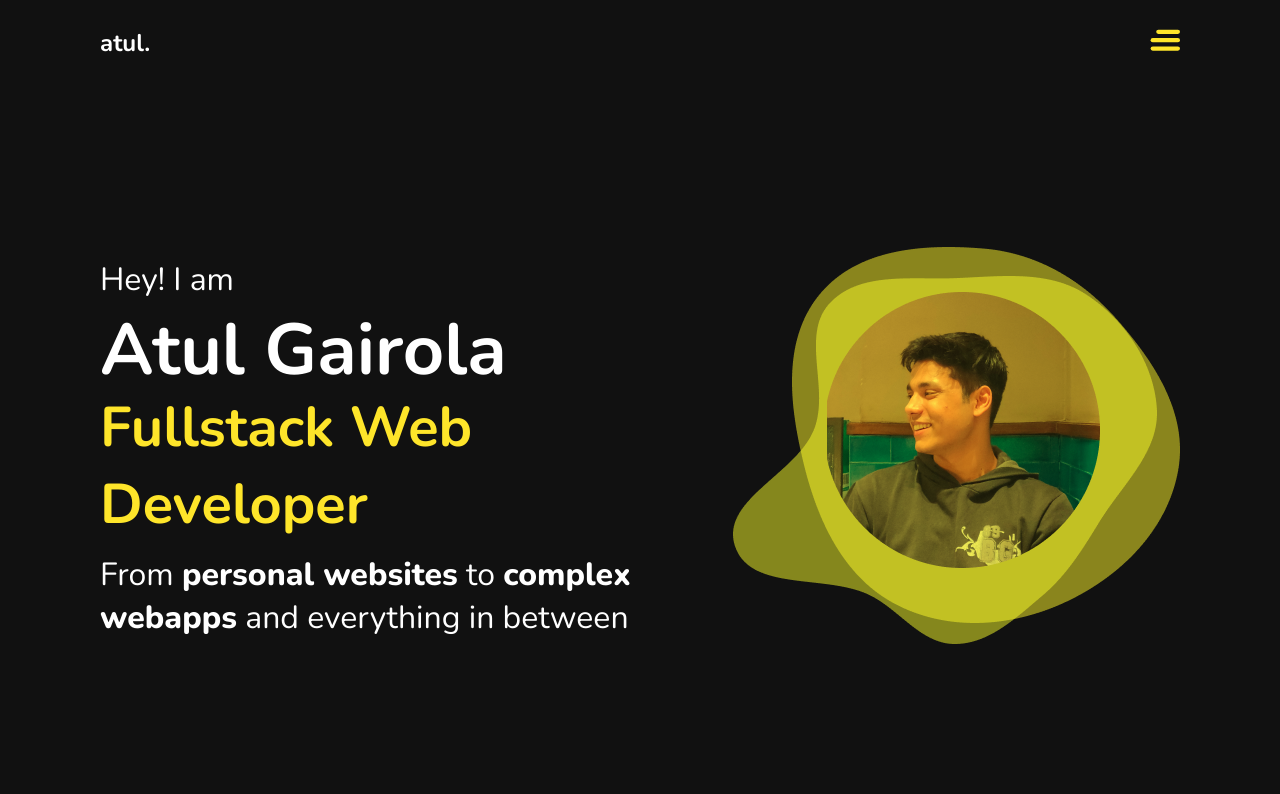
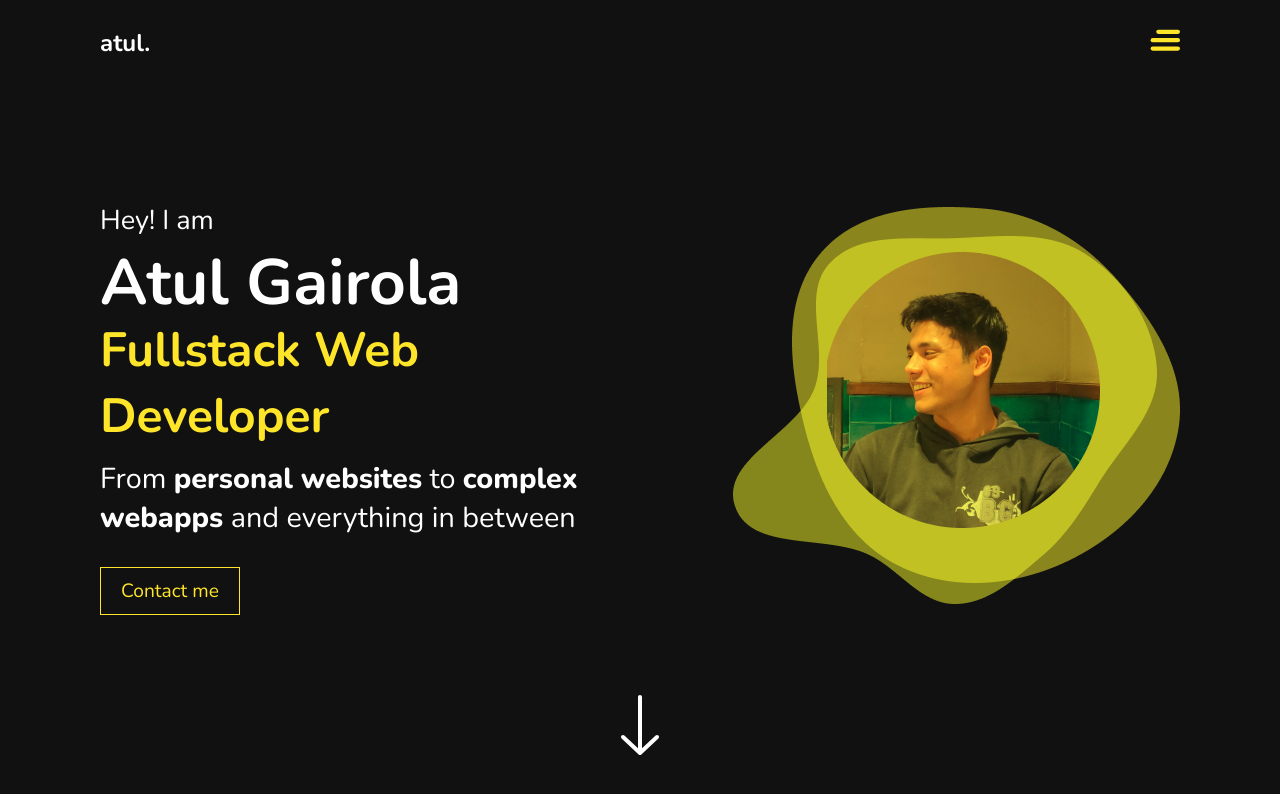
Before and after one commit to atul-gairola/Portfolio, a React (Create React App) app: page / in a window 1280 px wide. Shown: the top 794 px of the page. Built offline with nearby package versions, Linux system fonts and the light colour scheme.

Commit message:
UI: add elements in nav and heroSection

```diff
--- a/src/global/components/Header/components/NavLinks/index.jsx
+++ b/src/global/components/Header/components/NavLinks/index.jsx
@@ -2,15 +2,23 @@ import React from "react";
 import { createUseStyles } from "react-jss";
 import { Link } from "react-router-dom";
 
-const useStyles = createUseStyles({
+const useStyles = createUseStyles((theme) => ({
   linksContainer: {
     listStyle: "none",
     display: "grid",
     gridTemplateColumns: "auto auto auto",
     gridGap: 30,
     alignItems: "center",
+    "& > a": {
+      fontWeight: "bold",
+      paddingBottom: 5,
+      borderBottom: "2px solid transparent",
+      "&:hover": {
+        borderBottom: `2px solid ${theme.colors.base}`,
+      },
+    },
   },
-});
+}));
 
 const NavLinks = () => {
   const classes = useStyles();
--- a/src/pages/Home/components/HeroSection/index.jsx
+++ b/src/pages/Home/components/HeroSection/index.jsx
@@ -2,31 +2,51 @@ import React from "react";
 import { createUseStyles } from "react-jss";
 
 import HeroImage from "../../../../assets/images/HeroImage.png";
+import { ReactComponent as ArrowBottomIcon } from "../../../../assets/images/arrowBottom.svg";
 
 const useStyles = createUseStyles((theme) => ({
   heroSection: {
     display: "grid",
     gridTemplateColumns: "2fr 1fr",
-    height: "calc(100vh - 176px)",
+    gridGap: 100,
+    position: "relative",
+    paddingBottom: "80px",
+    height: "calc(100vh - 175px)",
     alignItems: "center",
+    alignContent: "center",
     "& h1": {
-      fontSize: "4.5em",
+      fontSize: "4em",
     },
     "& h2": {
-      fontSize: "3.5em",
+      fontSize: "3em",
       color: theme.colors.primary,
       marginBottom: 0,
       transform: "translateY(-10px)",
     },
     "& p:first-of-type": {
-      fontSize: "2em",
+      fontSize: "1.7em",
     },
     "& p:last-of-type": {
-      fontSize: "2em",
+      fontSize: "1.8em",
       "& > span": {
         fontWeight: "800",
       },
     },
+    "& button": {
+      color: theme.colors.primary,
+      border: `1px solid ${theme.colors.primary}`,
+      background: "transparent",
+      padding: "10px 20px",
+      fontSize: "1.2rem",
+      cursor: "pointer",
+      marginTop: 30,
+    },
+  },
+  iconContainer: {
+    position: "absolute",
+    left: "50%",
+    transform: "translateX(-50%)",
+    bottom: "0",
   },
 }));
 
@@ -43,9 +63,13 @@ const HeroSection = () => {
           From <span>personal websites</span> to <span>complex webapps</span>{" "}
           and everything in between
         </p>
+        <button>Contact me</button>
       </div>
       <div>
         <img src={HeroImage} alt="Atul Gairola" />
+      </div>
+      <div className={classes.iconContainer}>
+        <ArrowBottomIcon />
       </div>
     </section>
   );
```
Also changed, not shown: src/assets/images/arrowBottom.svg (added).
